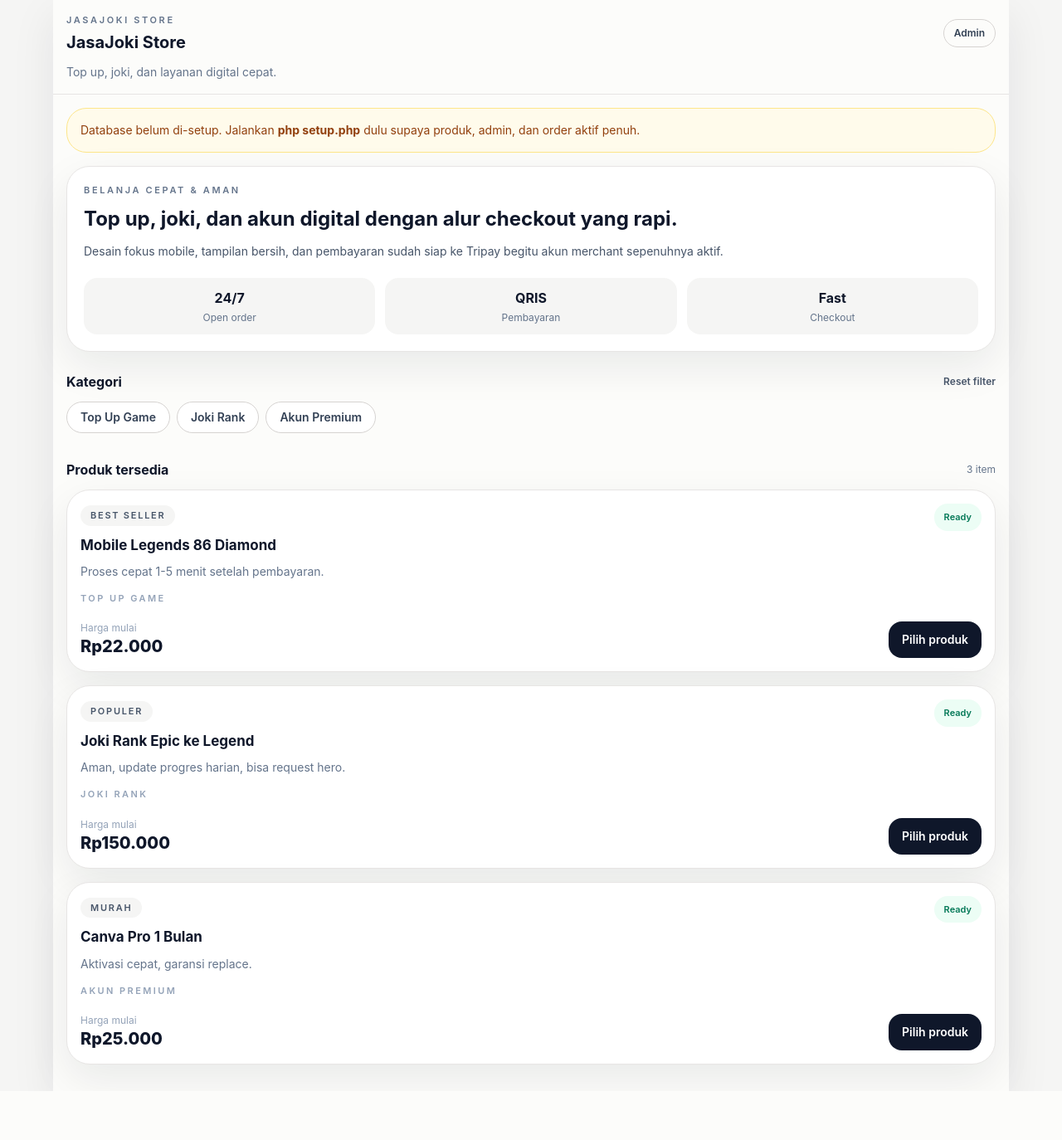
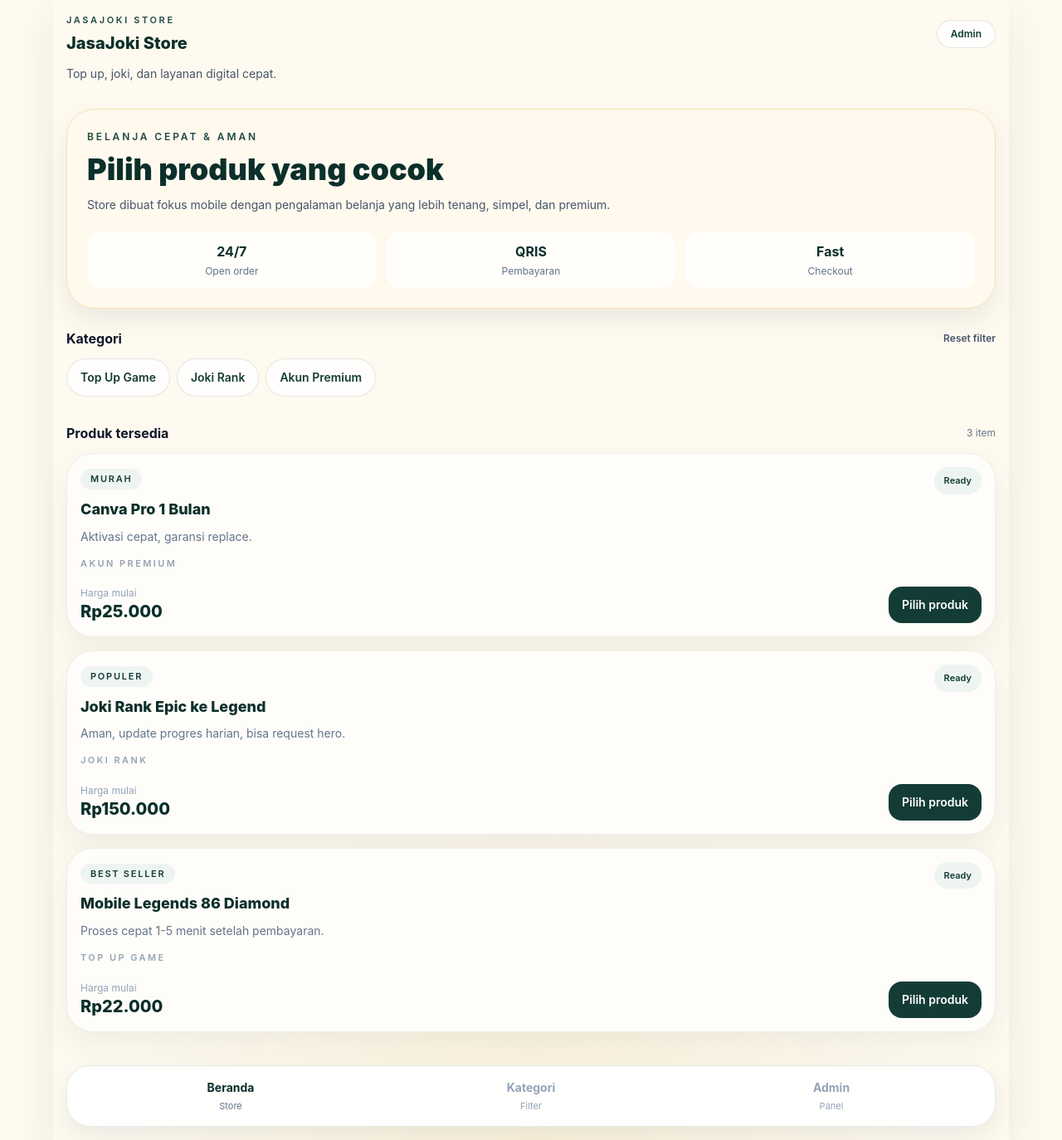
Before and after one commit to AdiityaAnugrah/jasajoki.me, a PHP site: page / in a window 1280 px wide. Shown: the whole page at 83% size. Before the commit the page ends 1315 px from the top, so only its background shows below. Run offline with PHP 8.4, Linux system fonts and the light colour scheme; some libraries are stand-ins or nearby versions.

Commit message:
feat: redesign visuals to reference style

```diff
--- a/store/assets/css/app.css
+++ b/store/assets/css/app.css
@@ -1,15 +1,41 @@
 body {
     font-family: Inter, ui-sans-serif, system-ui, -apple-system, BlinkMacSystemFont, "Segoe UI", sans-serif;
+    background: #fffaf0;
 }
 
 .admin-surface {
-    background: linear-gradient(180deg, #f8f7f3 0%, #f1efe9 100%);
+    background:
+        radial-gradient(circle at top left, rgba(247, 226, 181, 0.55), transparent 28%),
+        linear-gradient(180deg, #fffaf0 0%, #f9edd4 100%);
 }
 
 .grain-card {
     background:
         radial-gradient(circle at top left, rgba(255,255,255,0.65), transparent 40%),
         #ffffff;
+}
+
+.mobile-shell {
+    background:
+        radial-gradient(circle at bottom, rgba(247, 226, 181, 0.35), transparent 32%),
+        #fffaf0;
+}
+
+.card-soft {
+    border: 1px solid rgba(18, 61, 55, 0.08);
+    background: #fffdf9;
+    box-shadow: 0 16px 36px rgba(47, 93, 87, 0.08);
+}
+
+.pill-soft {
+    border: 1px solid rgba(18, 61, 55, 0.12);
+    background: rgba(255,255,255,0.8);
+}
+
+.nav-soft {
+    background: rgba(255,255,255,0.94);
+    border: 1px solid rgba(18, 61, 55, 0.10);
+    box-shadow: 0 12px 30px rgba(47, 93, 87, 0.10);
 }
 
 ::-webkit-scrollbar {
--- a/store/index.php
+++ b/store/index.php
@@ -8,15 +8,16 @@ $products = products_all($activeCategory ?: null);
 $appInstalled = app_is_installed();
 require __DIR__ . '/partials/header.php';
 ?>
-<header class="sticky top-0 z-20 border-b border-stone-200 bg-[#fcfcfa]/95 px-4 py-4 backdrop-blur">
+<div class="mobile-shell min-h-screen">
+<header class="sticky top-0 z-20 px-4 py-4 backdrop-blur">
     <div class="flex items-center justify-between gap-3">
         <div>
-            <p class="text-[11px] font-semibold uppercase tracking-[0.24em] text-slate-500">JasaJoki Store</p>
-            <h1 class="mt-1 text-xl font-bold text-slate-900"><?= e(app_config()['app_name']) ?></h1>
+            <p class="text-[11px] font-semibold uppercase tracking-[0.24em] text-accent-600">JasaJoki Store</p>
+            <h1 class="mt-1 text-[20px] font-extrabold text-accent-900"><?= e(app_config()['app_name']) ?></h1>
         </div>
-        <a href="<?= e(route_url('admin/login.php')) ?>" class="rounded-full border border-stone-300 px-3 py-2 text-xs font-semibold text-slate-700">Admin</a>
+        <a href="<?= e(route_url('admin/login.php')) ?>" class="pill-soft rounded-full px-4 py-2 text-xs font-semibold text-accent-700">Admin</a>
     </div>
-    <p class="mt-3 text-sm text-slate-500"><?= e(app_setting('store_tagline')) ?></p>
+    <p class="mt-3 text-sm text-slate-600"><?= e(app_setting('store_tagline')) ?></p>
 </header>
 
 <main class="px-4 pb-8 pt-4">
@@ -26,21 +27,21 @@ require __DIR__ . '/partials/header.php';
         </section>
     <?php endif; ?>
 
-    <section class="overflow-hidden rounded-[28px] border border-stone-200 bg-white p-5 shadow-soft">
-        <p class="text-[11px] font-semibold uppercase tracking-[0.24em] text-slate-500">Belanja cepat & aman</p>
-        <h2 class="mt-3 text-2xl font-bold leading-tight text-slate-900">Top up, joki, dan akun digital dengan alur checkout yang rapi.</h2>
-        <p class="mt-3 text-sm leading-6 text-slate-600">Desain fokus mobile, tampilan bersih, dan pembayaran sudah siap ke Tripay begitu akun merchant sepenuhnya aktif.</p>
+    <section class="rounded-[34px] border border-brand-200 bg-[#fff9ee] p-6 shadow-floaty">
+        <p class="text-[12px] font-semibold uppercase tracking-[0.24em] text-accent-600">Belanja cepat & aman</p>
+        <h2 class="mt-3 text-[36px] font-black leading-[1.05] text-accent-900">Pilih produk yang cocok</h2>
+        <p class="mt-3 text-sm leading-6 text-slate-600">Store dibuat fokus mobile dengan pengalaman belanja yang lebih tenang, simpel, dan premium.</p>
         <div class="mt-5 grid grid-cols-3 gap-3 text-center text-xs">
-            <div class="rounded-2xl bg-stone-100 px-3 py-3">
-                <div class="text-base font-bold text-slate-900">24/7</div>
+            <div class="rounded-2xl bg-white/80 px-3 py-3">
+                <div class="text-base font-bold text-accent-900">24/7</div>
                 <div class="mt-1 text-slate-500">Open order</div>
             </div>
-            <div class="rounded-2xl bg-stone-100 px-3 py-3">
-                <div class="text-base font-bold text-slate-900">QRIS</div>
+            <div class="rounded-2xl bg-white/80 px-3 py-3">
+                <div class="text-base font-bold text-accent-900">QRIS</div>
                 <div class="mt-1 text-slate-500">Pembayaran</div>
             </div>
-            <div class="rounded-2xl bg-stone-100 px-3 py-3">
-                <div class="text-base font-bold text-slate-900">Fast</div>
+            <div class="rounded-2xl bg-white/80 px-3 py-3">
+                <div class="text-base font-bold text-accent-900">Fast</div>
                 <div class="mt-1 text-slate-500">Checkout</div>
             </div>
         </div>
@@ -54,7 +55,7 @@ require __DIR__ . '/partials/header.php';
         <div class="mt-3 flex gap-2 overflow-x-auto pb-2">
             <?php foreach ($categories as $category): ?>
                 <a href="<?= e(route_url('index.php?category=' . $category['slug'])) ?>"
-                   class="whitespace-nowrap rounded-full px-4 py-2 text-sm font-semibold <?= $activeCategory === $category['slug'] ? 'bg-slate-900 text-white' : 'border border-stone-300 bg-white text-slate-700' ?>">
+                   class="whitespace-nowrap rounded-full px-4 py-3 text-sm font-semibold <?= $activeCategory === $category['slug'] ? 'bg-accent-700 text-white' : 'pill-soft text-accent-700' ?>">
                     <?= e($category['name']) ?>
                 </a>
             <?php endforeach; ?>
@@ -69,28 +70,45 @@ require __DIR__ . '/partials/header.php';
 
         <div class="mt-3 grid gap-4">
             <?php foreach ($products as $product): ?>
-                <article class="overflow-hidden rounded-[28px] border border-stone-200 bg-white p-4 shadow-soft">
+                <article class="card-soft overflow-hidden rounded-[32px] p-4">
                     <div class="flex items-start justify-between gap-3">
                         <div>
-                            <span class="inline-flex rounded-full bg-stone-100 px-3 py-1 text-[11px] font-semibold uppercase tracking-[0.16em] text-slate-600"><?= e($product['badge']) ?></span>
-                            <h4 class="mt-3 text-[17px] font-bold leading-snug text-slate-900"><?= e($product['name']) ?></h4>
+                            <span class="inline-flex rounded-full bg-accent-50 px-3 py-1 text-[11px] font-semibold uppercase tracking-[0.16em] text-accent-700"><?= e($product['badge']) ?></span>
+                            <h4 class="mt-3 text-[18px] font-extrabold leading-snug text-accent-900"><?= e($product['name']) ?></h4>
                             <p class="mt-2 text-sm leading-6 text-slate-500"><?= e($product['description']) ?></p>
                             <?php if (!empty($product['category_name'])): ?>
                                 <p class="mt-3 text-[11px] font-semibold uppercase tracking-[0.22em] text-slate-400"><?= e($product['category_name']) ?></p>
                             <?php endif; ?>
                         </div>
-                        <div class="rounded-2xl bg-emerald-50 px-3 py-2 text-[11px] font-semibold text-emerald-700">Ready</div>
+                        <div class="rounded-2xl bg-accent-50 px-3 py-2 text-[11px] font-semibold text-accent-700">Ready</div>
                     </div>
                     <div class="mt-5 flex items-center justify-between">
                         <div>
                             <div class="text-xs text-slate-400">Harga mulai</div>
-                            <div class="text-xl font-extrabold text-slate-900"><?= e(money($product['price'])) ?></div>
+                            <div class="text-xl font-extrabold text-accent-900"><?= e(money($product['price'])) ?></div>
                         </div>
-                        <a href="<?= e(route_url('product.php?slug=' . $product['slug'])) ?>" class="rounded-2xl bg-slate-900 px-4 py-3 text-sm font-semibold text-white">Pilih produk</a>
+                        <a href="<?= e(route_url('product.php?slug=' . $product['slug'])) ?>" class="rounded-2xl bg-accent-700 px-4 py-3 text-sm font-semibold text-white">Pilih produk</a>
                     </div>
                 </article>
             <?php endforeach; ?>
         </div>
     </section>
 </main>
+<div class="px-4 pb-4 pt-2">
+    <div class="nav-soft grid grid-cols-3 rounded-[28px] px-4 py-4 text-center">
+        <div>
+            <div class="text-sm font-bold text-accent-900">Beranda</div>
+            <div class="mt-1 text-[11px] text-slate-500">Store</div>
+        </div>
+        <div>
+            <div class="text-sm font-bold text-slate-400">Kategori</div>
+            <div class="mt-1 text-[11px] text-slate-400">Filter</div>
+        </div>
+        <div>
+            <div class="text-sm font-bold text-slate-400">Admin</div>
+            <div class="mt-1 text-[11px] text-slate-400">Panel</div>
+        </div>
+    </div>
+</div>
+</div>
 <?php require __DIR__ . '/partials/footer.php'; ?>
--- a/store/partials/header.php
+++ b/store/partials/header.php
@@ -15,20 +15,27 @@ $pageTitle = $pageTitle ?? app_config()['app_name'];
                 extend: {
                     colors: {
                         brand: {
-                            50: '#f7f7f5',
-                            100: '#efeee8',
-                            200: '#ddd8cb',
-                            500: '#5b5b50',
-                            700: '#34342f',
-                            900: '#171717'
+                            50: '#fffaf0',
+                            100: '#fdf1d9',
+                            200: '#f7e2b5',
+                            300: '#eed19a',
+                            500: '#d0a96d',
+                            700: '#9a7342',
+                            900: '#654728'
                         },
                         accent: {
-                            500: '#1f3a5f',
-                            600: '#152944'
+                            50: '#eef4f2',
+                            100: '#d7e5e1',
+                            300: '#95b5ad',
+                            500: '#2f5d57',
+                            600: '#204943',
+                            700: '#143c36',
+                            900: '#0b2f2a'
                         }
                     },
                     boxShadow: {
-                        soft: '0 18px 50px rgba(15, 23, 42, 0.08)'
+                        soft: '0 20px 50px rgba(24, 37, 34, 0.08)',
+                        floaty: '0 14px 30px rgba(47, 93, 87, 0.10)'
                     }
                 }
             }
@@ -36,5 +43,5 @@ $pageTitle = $pageTitle ?? app_config()['app_name'];
     </script>
     <link rel="stylesheet" href="<?= e(asset_url('css/app.css')) ?>">
 </head>
-<body class="bg-stone-100 text-slate-900">
-<div class="mx-auto min-h-screen max-w-md bg-[#fcfcfa] shadow-soft md:max-w-6xl">
+<body class="bg-brand-50 text-slate-900">
+<div class="mx-auto min-h-screen max-w-md bg-[#fffaf0] shadow-soft md:max-w-6xl">
```
Also changed, not shown: store/admin/index.php (+9 -9 lines), store/admin/partials/layout-top.php (+8 -8 lines), store/checkout.php (+13 -11 lines), store/invoice.php (+11 -9 lines), store/product.php (+16 -14 lines), store/admin/orders.php (line endings or trailing spaces).
